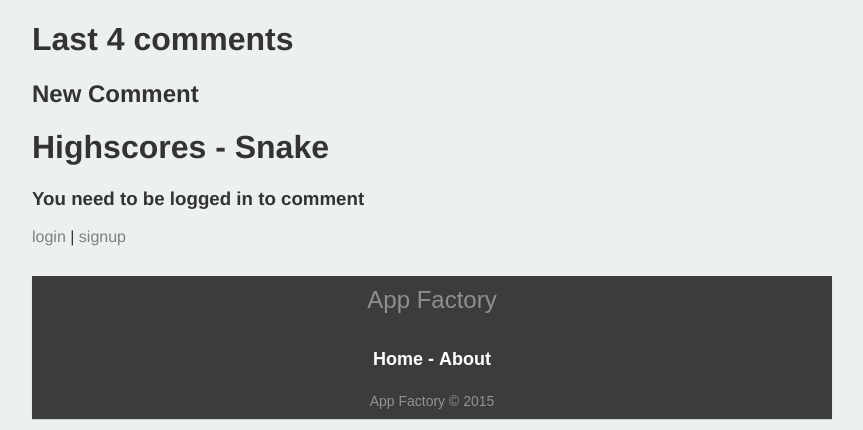
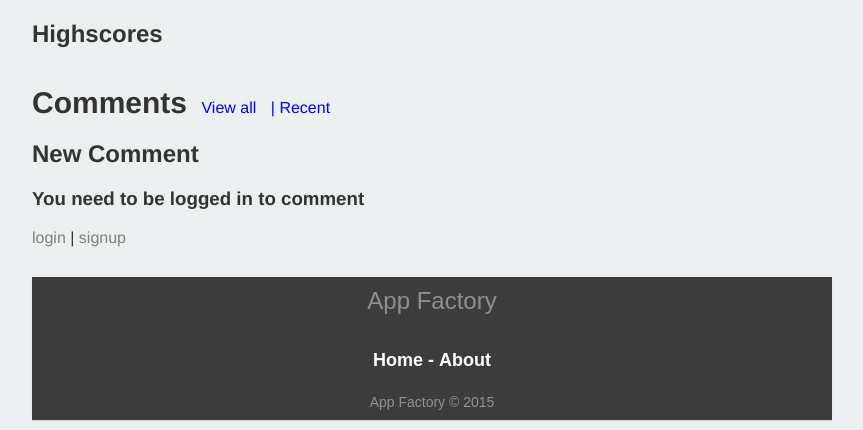
Before and after one commit to Jaden-/App-Factory, a Python web app: template blog/templates/snake.html in a window 1280 px wide. Shown: the part 630-1060 px from the top of the page, without its empty margins (208-1071 px from the left). Run offline with Jinja, Linux system fonts and the light colour scheme; the template is opened without the code that fills it, so the values that code supplies are empty.

Commit message:
minor updates

```diff
--- a/blog/templates/snake.html
+++ b/blog/templates/snake.html
@@ -9,8 +9,16 @@
     <script src="blog/static/fredrik_snake/js/snake.js" type="text/javascript"></script>
 </div>
 
+<h2>Highscores</h2>
 
-<h1>Last 4 comments</h1>
+<br>
+<span style="font-size: 30px; font-weight: bold">Comments</span>
+<a style="padding-left: 10px" href="/snake?allComments=True">
+    View all
+</a>
+<a style="padding-left: 10px" href="/snake?allComments=False">
+    | Recent
+</a>
 {% for c in snakeComments %}
 {{ c.render() | safe }}
 <br><br>
@@ -20,8 +28,6 @@
 
 {% if not user %}
 <div class="newsfeed">
-    <h1>Highscores - Snake</h1>
-
     <h3>You need to be logged in to comment</h3>
     <a class="login-link" href="/login">login</a>
     |
```
Also changed, not shown: blog/Snake.py (+6 -1 lines), 3 other files.
